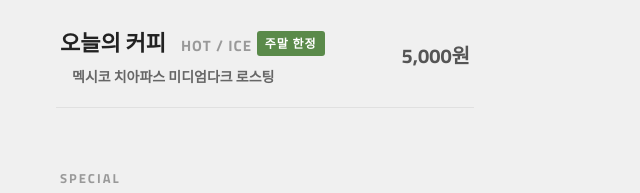
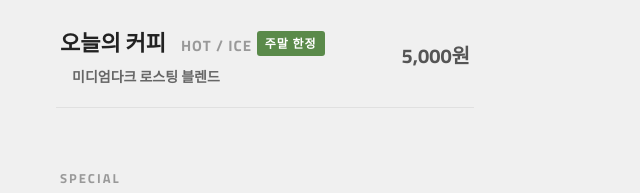
Before and after one commit to wmeg-official/menu, a plain HTML site: page index.html in a window 1280 px wide. Shown: the part 424-617 px from the top of the page, 614-1254 px from the left. Drawn offline with Linux system fonts and the light colour scheme.

Commit message:
메뉴 업데이트: TEA 정리, 사무엘 아담스 SOLD OUT, 오늘의 커피 설명 변경
Co-Authored-By: Claude Sonnet 5.5 <noreply@anthropic.com>

```diff
--- a/index.html
+++ b/index.html
@@ -654,7 +654,7 @@
             title: 'LIMITED',
             columnBreak: true,
             items: [
-              { name: '사무엘 아담스', abv: '5.0%', price: '6,500', brief: ['미국 보스턴 라거'], desc: '미국 보스턴을 대표하는 프리미엄 라거. 풍부한 몰트와 균형 잡힌 홉의 풍미가 특징입니다.', emoji: '🍻' },
+              { name: '사무엘 아담스', abv: '5.0%', soldOut: true, price: '6,500', brief: ['미국 보스턴 라거'], desc: '미국 보스턴을 대표하는 프리미엄 라거. 풍부한 몰트와 균형 잡힌 홉의 풍미가 특징입니다.', emoji: '🍻' },
               { name: '비라모레띠', abv: '4.6%', price: '6,500', brief: ['WEC 이몰라 기념 한정 판매'], desc: '이탈리아 전통 라거. WEC 이몰라 기념 한정 판매입니다.', emoji: '🍻' },
               { name: '런던 프라이드', abv: '4.7%', price: '7,000', brief: ['런던 대표 에일. 영국 GP 기념'], desc: '영국 런던의 전통 페일 에일. 풍부한 몰트 향과 균형 잡힌 홉의 쌉쌀함이 특징입니다.', emoji: '🍻' },
             ]
@@ -689,7 +689,7 @@
             title: 'BREWING',
             columnBreak: true,
             items: [
-              { name: '오늘의 커피', price: '5,000', badge: '주말 한정', brief: ['멕시코 치아파스 미디엄다크 로스팅'], hotice: true, desc: '오늘의 원두로 내려드리는 브루잉 커피입니다. 멕시코 치아파스 미디엄다크 로스팅.', emoji: '☕' },
+              { name: '오늘의 커피', price: '5,000', badge: '주말 한정', brief: ['미디엄다크 로스팅 블렌드'], hotice: true, desc: '오늘의 원두로 내려드리는 브루잉 커피입니다. 멕시코 치아파스 미디엄다크 로스팅.', emoji: '☕' },
             ]
           },
           {
@@ -725,14 +725,13 @@
             items: [
               { name: `매실청귤칩차 <span class="handmade-mark">수제</span> <svg class="sketch-icon" viewBox="0 0 48 48" xmlns="http://www.w3.org/2000/svg"><g fill="none" stroke="#5a7a3a" stroke-width="1.6" stroke-linecap="round" stroke-linejoin="round"><circle cx="24" cy="28" r="12" fill="#c8dc9a"/><path d="M24 16 Q22 10 18 8" stroke="#5a7a3a"/><path d="M22 12 Q26 8 30 10 Q29 14 24 15Z" fill="#8ab070" stroke="#3a5a2a"/><path d="M20 24 Q24 22 24 32"/></g></svg>`, price: '5,500', hotice: 'HOT', brief: ['달콤한 매실차 + 새콤한 청귤칩'], desc: '달콤한 매실차에 새콤한 청귤칩을 더한 수제 차입니다.', emoji: '🍵' },
               { name: `레몬차 <span class="handmade-mark">수제</span> <svg class="sketch-icon" viewBox="0 0 48 48" xmlns="http://www.w3.org/2000/svg"><g fill="none" stroke="#b59a1a" stroke-width="1.6" stroke-linecap="round" stroke-linejoin="round"><ellipse cx="24" cy="26" rx="11" ry="14" fill="#f5e58a"/><path d="M24 12 L24 10"/><path d="M24 40 L24 42"/><path d="M18 26 Q24 24 30 26"/><path d="M20 22 Q24 20 28 22"/><path d="M20 30 Q24 32 28 30"/></g></svg>`, price: '6,000', hotice: 'HOT', desc: '수제 레몬청으로 만든 상큼한 레몬차입니다.', emoji: '🍋' },
-              { name: `청귤차 <span class="handmade-mark">수제</span> <svg class="sketch-icon" viewBox="0 0 48 48" xmlns="http://www.w3.org/2000/svg"><g fill="none" stroke="#3a7a3a" stroke-width="1.6" stroke-linecap="round" stroke-linejoin="round"><circle cx="24" cy="28" r="13" fill="#b8dca8"/><path d="M22 15 Q20 8 14 6 Q12 10 16 14 Q20 16 22 15Z" fill="#c5e5c5" stroke="#3a7a3a"/><path d="M22 15 Q18 10 14 8"/><path d="M18 24 Q22 28 26 24"/><path d="M22 34 Q26 32 30 34"/></g></svg>`, price: '6,000', seasonal: true, hotice: 'HOT', desc: '수제 청귤청으로 만든 상큼한 청귤차입니다.', emoji: '🍈' },
-              { name: `생강차 <span class="handmade-mark">수제</span>`, price: '7,000', hotice: 'HOT', desc: '국산 생강으로 만든 수제 생강차입니다.', emoji: '🍵' },
-              { name: '홍차', price: '5,000', brief: ['실론 / 얼그레이 / 잉글리시 브랙퍼스트 / 카다멈', '피치 & 패션프룻 / 레몬 & 라임 트위스트', '스트로베리 센세이션'], hotice: true, desc: '다양한 홍차 중 선택 가능합니다.', emoji: '🫖' },
-              { name: '녹차', price: '5,000', brief: ['그린티 / 민트 그린티 / 자스민 그린티'], hotice: true, desc: '깔끔한 그린티, 상쾌한 민트 그린티, 향긋한 자스민 그린티 중 선택 가능합니다.', emoji: '🍵' },
+              { name: `생강차 <span class="handmade-mark">수제</span>`, price: '7,000', seasonal: true, hotice: 'HOT', desc: '국산 생강으로 만든 수제 생강차입니다.', emoji: '🍵' },
+              { name: '밀크티', price: '5,000', soldOut: true, hotice: true, desc: '진한 홍차에 우유와 시럽을 더한 달콤한 밀크티입니다.', emoji: '🥤' },
               { name: '우롱차', price: '5,000', hotice: true, desc: '은은한 꽃향과 부드러운 맛이 특징인 반발효차입니다.', emoji: '🍵' },
               { name: '캐모마일', price: '5,000', brief: ['일반 / 허니'], hotice: true, desc: '은은한 꽃향으로 마음이 편안해지는 허브티입니다. 일반 / 허니 선택 가능합니다.', emoji: '🌼' },
               { name: 'Yellow Cream', nameKr: '과일블렌드', price: '5,000', brief: ['사과조각 71%, 건조사과다이스 8%, 스피어민트잎 5% 등'], hotice: true, desc: '상큼한 사과와 스피어민트, 금잔화꽃이 어우러진 과일 블렌드 티입니다.', emoji: '🍎' },
-              { name: '밀크티', price: '5,000', soldOut: true, hotice: true, desc: '진한 홍차에 우유와 시럽을 더한 달콤한 밀크티입니다.', emoji: '🥤' },
+              { name: '녹차', price: '5,000', brief: ['그린티 / 민트 그린티 / 자스민 그린티'], hotice: true, desc: '깔끔한 그린티, 상쾌한 민트 그린티, 향긋한 자스민 그린티 중 선택 가능합니다.', emoji: '🍵' },
+              { name: `청귤차 <span class="handmade-mark">수제</span> <svg class="sketch-icon" viewBox="0 0 48 48" xmlns="http://www.w3.org/2000/svg"><g fill="none" stroke="#3a7a3a" stroke-width="1.6" stroke-linecap="round" stroke-linejoin="round"><circle cx="24" cy="28" r="13" fill="#b8dca8"/><path d="M22 15 Q20 8 14 6 Q12 10 16 14 Q20 16 22 15Z" fill="#c5e5c5" stroke="#3a7a3a"/><path d="M22 15 Q18 10 14 8"/><path d="M18 24 Q22 28 26 24"/><path d="M22 34 Q26 32 30 34"/></g></svg>`, price: '6,000', soldOut: true, seasonal: true, hotice: 'HOT', desc: '수제 청귤청으로 만든 상큼한 청귤차입니다.', emoji: '🍈' }
             ]
           }
         ]
```
